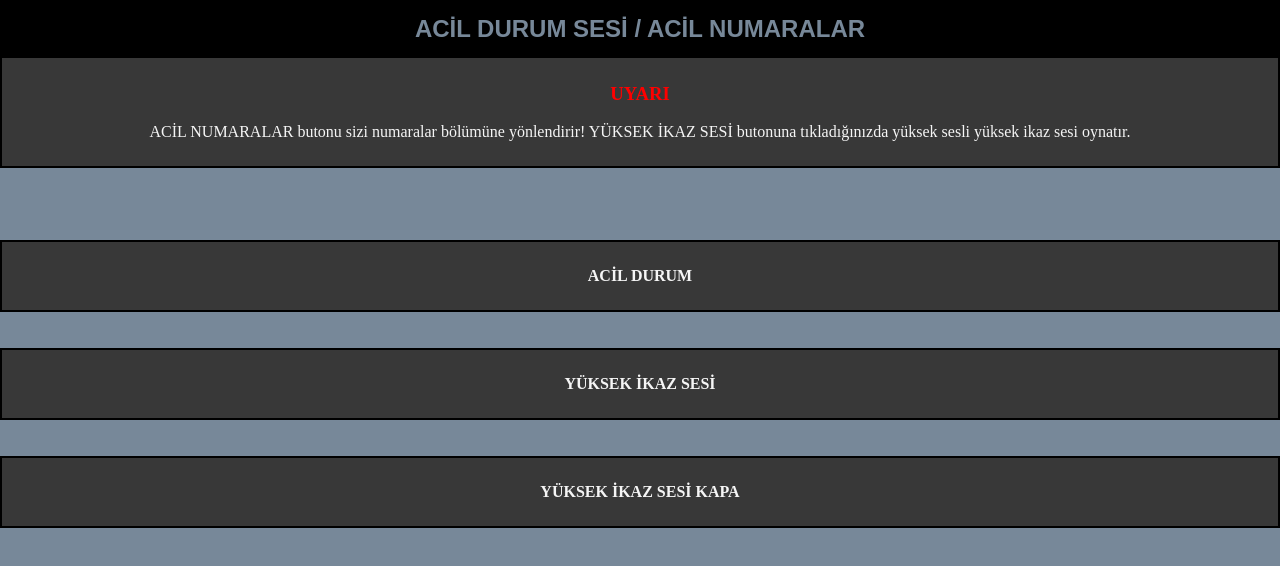
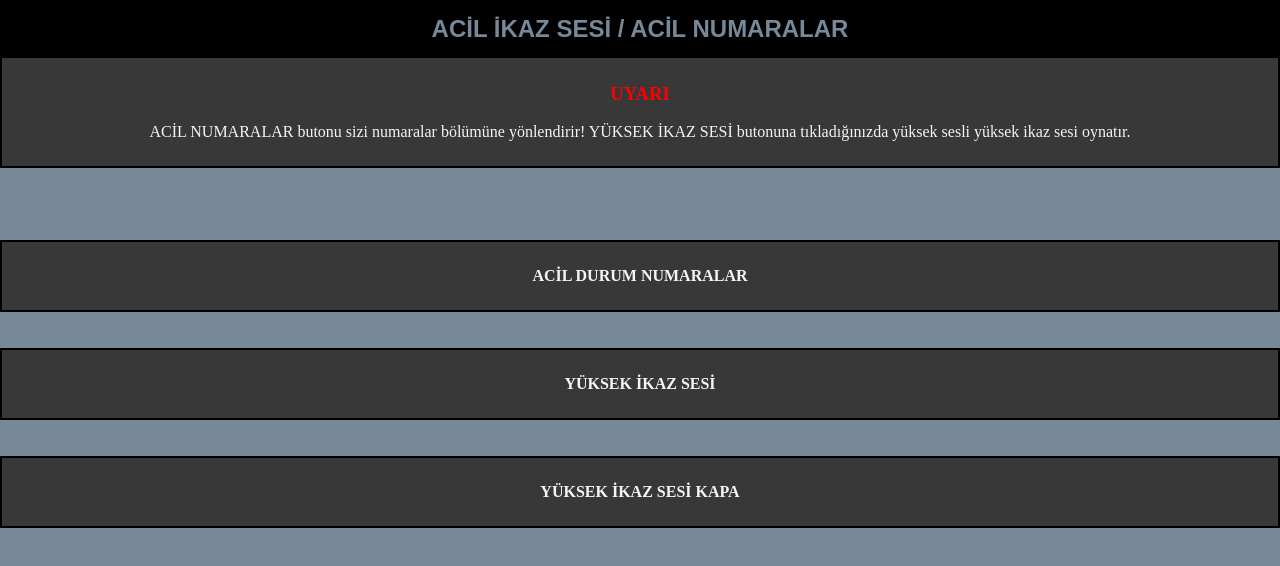
Before and after one commit to isimsizcem/acilnum.github.io, a plain HTML site: page index.html in a window 1280 px wide. Drawn offline with Linux system fonts and the light colour scheme.

Commit message:
Add files via upload

```diff
--- a/index.html
+++ b/index.html
@@ -29,6 +29,11 @@ color: whitesmoke;
   text-decoration: none;
 
 }
+a:hover{
+
+  color: red;
+
+}
 h2{
 
   color: lightslategray;
@@ -47,7 +52,7 @@ h2{
 </style>
 
 <body>
-  <div style="background-color: black; position: fixed; "><h2>ACİL DURUM SESİ / ACİL NUMARALAR</h2></div>
+  <div style="background-color: black; position: fixed; "><h2>ACİL İKAZ SESİ / ACİL NUMARALAR</h2></div>
   <hr>
      <br>
        <br>
@@ -55,14 +60,14 @@ h2{
 
 
    <p> <b></b></p>
-   <ul><li><a href="tel:155"> <h3 style="color: red;text-align: center;">UYARI</h3><br>ACİL NUMARALAR butonu sizi numaralar bölümüne yönlendirir!
+   <ul><li><a href="#"> <h3 style="color: red;text-align: center;">UYARI</h3><br>ACİL NUMARALAR butonu sizi numaralar bölümüne yönlendirir!
    YÜKSEK İKAZ SESİ butonuna tıkladığınızda yüksek sesli yüksek ikaz sesi oynatır.
     </a></li></ul>
     <br>
     <br>
      <br>
     <br>
-   <ul><li><a href="menu.html"><b>ACİL DURUM</b>
+   <ul><li><a href="menu.html"><b>ACİL DURUM NUMARALAR</b>
     </a></li></ul>
      <br>
       <br>
```
